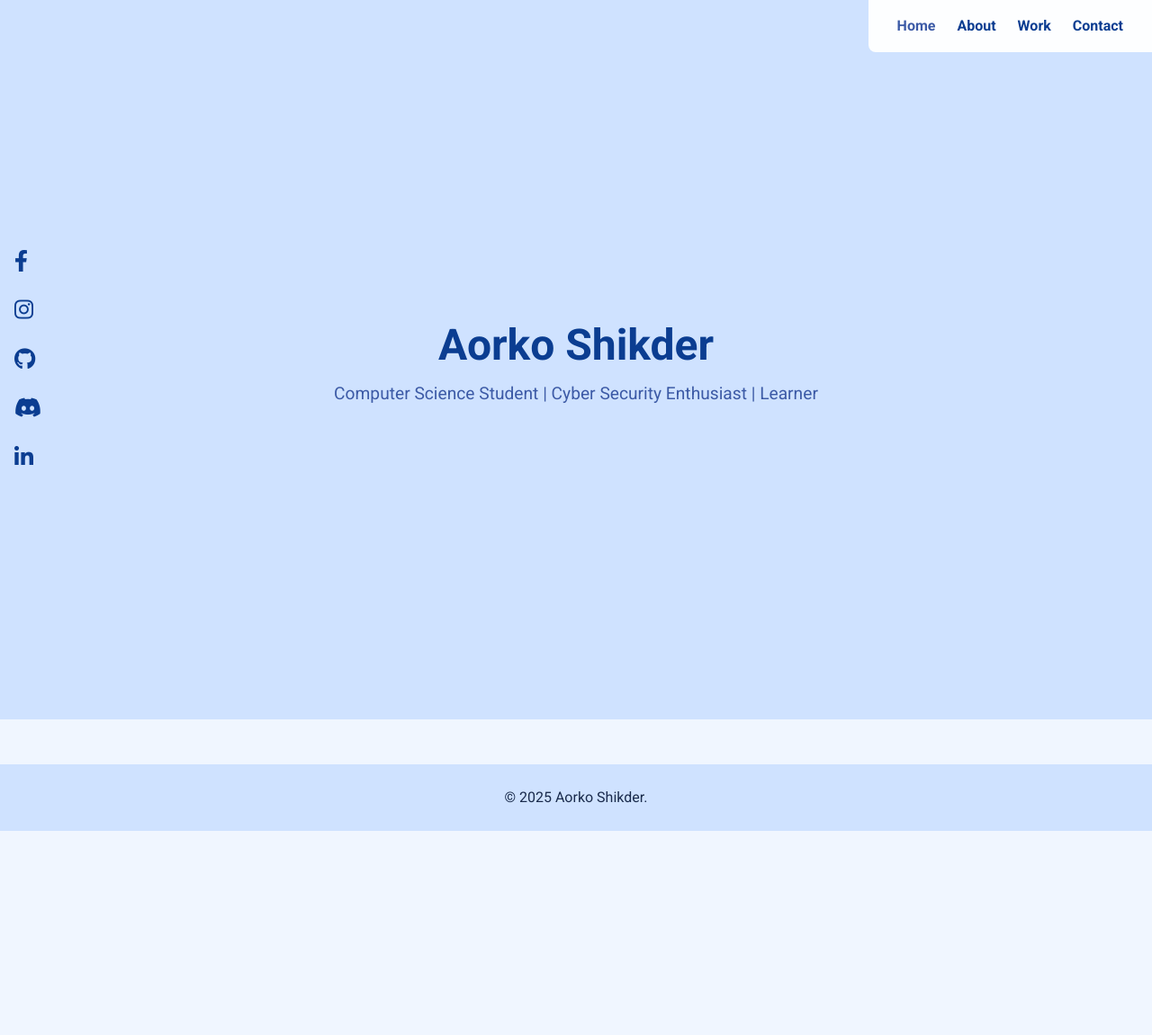
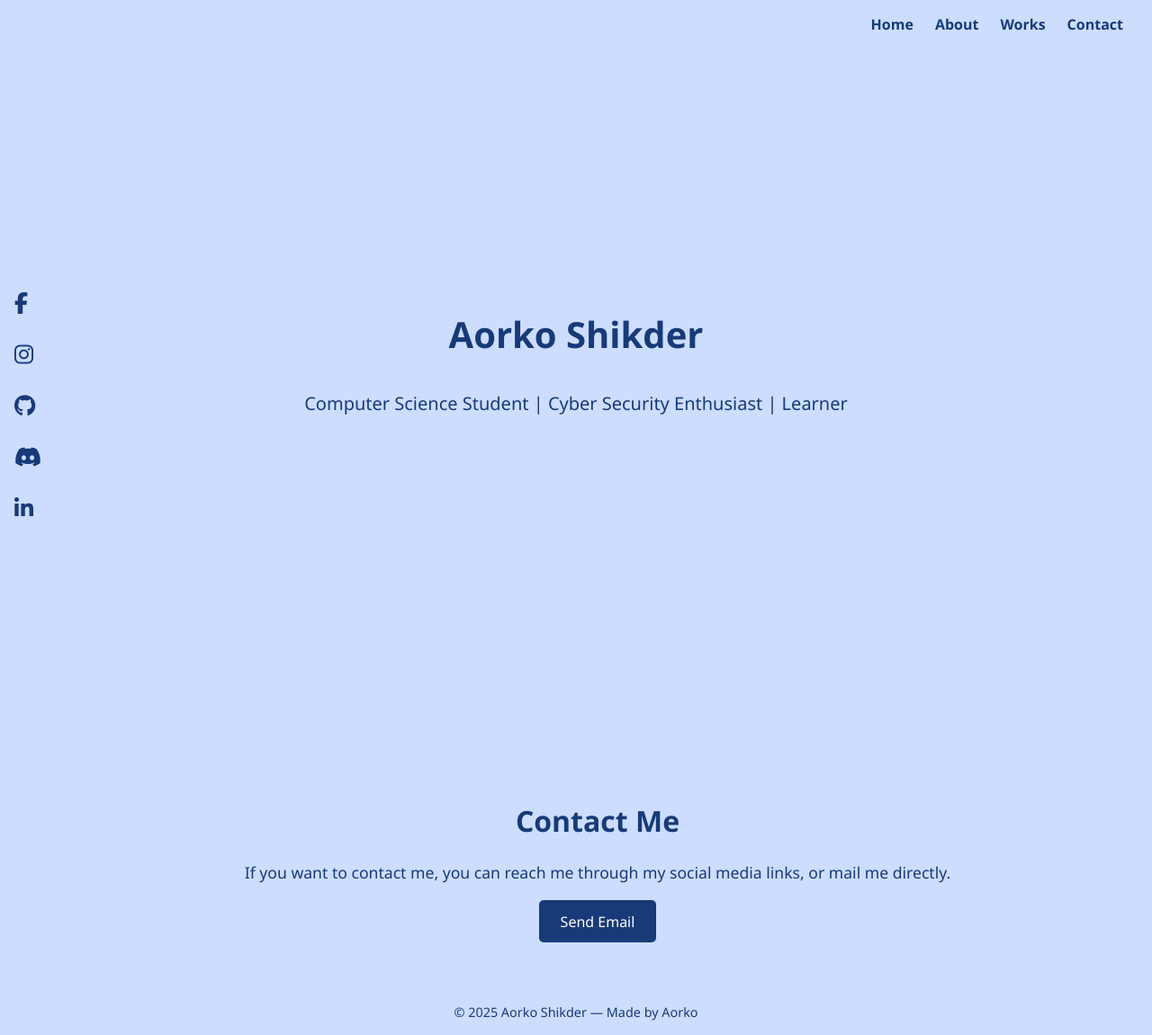
Before and after one commit to aleister03/aleister03.github.io, a plain HTML site: page index.html in a window 1280 px wide. Shown: the whole page at 90% size. Before the commit the page ends 924 px from the top, so only its background shows below. Drawn offline with Linux system fonts and the light colour scheme.

Commit message:
Update index.html

```diff
--- a/index.html
+++ b/index.html
@@ -2,134 +2,129 @@
 <html lang="en">
 <head>
   <meta charset="UTF-8" />
-  <meta name="viewport" content="width=device-width, initial-scale=1.0" />
-  <title>Aorko's Portfolio</title>
-  <link href="https://fonts.googleapis.com/css2?family=Roboto:wght@400;700&display=swap" rel="stylesheet">
-  <link href="https://cdnjs.cloudflare.com/ajax/libs/font-awesome/6.0.0-beta3/css/all.min.css" rel="stylesheet">
+  <meta name="viewport" content="width=device-width, initial-scale=1.0"/>
+  <title>Aorko Shikder</title>
+  <link rel="stylesheet" href="https://cdnjs.cloudflare.com/ajax/libs/font-awesome/6.5.0/css/all.min.css"/>
   <style>
-    * {
+    body {
       margin: 0;
-      padding: 0;
-      box-sizing: border-box;
-      font-family: 'Roboto', sans-serif;
-      scroll-behavior: smooth;
-    }
-    body {
-      background-color: #f0f6ff;
-      color: #1a2b4c;
-      line-height: 1.6;
-    }
-    header {
-      height: 100vh;
+      background-color: #ccddff;
+      font-family: 'Segoe UI', Tahoma, Geneva, Verdana, sans-serif;
+      color: #183a78;
       display: flex;
       flex-direction: column;
-      justify-content: center;
-      align-items: center;
-      background: #cfe2ff;
-      text-align: center;
-      position: relative;
+      min-height: 100vh;
     }
-    header h1 {
-      font-size: 3rem;
-      color: #0b3d91;
-    }
-    header p {
-      font-size: 1.2rem;
-      color: #3c5aa6;
-    }
-    nav {
+
+    .navbar {
       position: fixed;
       top: 0;
       right: 0;
-      background: rgba(255, 255, 255, 0.95);
       padding: 1rem 2rem;
+      background-color: #ccddff;
       display: flex;
       gap: 1.5rem;
+      font-weight: bold;
+      transition: top 0.3s;
       z-index: 1000;
-      border-bottom-left-radius: 8px;
     }
-    nav a {
+
+    .navbar a {
+      color: #183a78;
       text-decoration: none;
-      color: #0b3d91;
-      font-weight: bold;
     }
-    nav a.active {
-      font-weight: 900;
-      color: #3c5aa6;
+
+    .navbar a:hover {
+      text-decoration: underline;
     }
-    nav a:hover {
-      color: #3c5aa6;
-    }
-    .social-sidebar {
+
+    .socials {
       position: fixed;
-      top: 50%;
-      left: 0;
-      transform: translateY(-50%);
+      top: 40%;
+      left: 1rem;
       display: flex;
       flex-direction: column;
-      gap: 1rem;
-      padding: 1rem;
+      gap: 1.5rem;
+      font-size: 1.5rem;
+      z-index: 999;
     }
-    .social-sidebar a {
-      color: #0b3d91;
-      font-size: 1.5rem;
+
+    .socials a {
+      color: #183a78;
       text-decoration: none;
     }
-    .social-sidebar a:hover {
-      color: #3c5aa6;
+
+    .center-content {
+      display: flex;
+      justify-content: center;
+      align-items: center;
+      text-align: center;
+      height: 100vh;
+      flex-direction: column;
+      color: #183a78;
     }
+
+    .center-content h1 {
+      font-size: 2.5rem;
+      font-weight: 700;
+      margin-bottom: 1rem;
+    }
+
+    .center-content p {
+      font-size: 1.25rem;
+    }
+
+    .contact-section {
+      padding: 4rem 2rem;
+      background-color: #ccddff;
+      text-align: center;
+      margin-left: 3rem;
+    }
+
+    .contact-section h2 {
+      font-size: 2rem;
+      margin-bottom: 1.5rem;
+    }
+
+    .contact-section p {
+      font-size: 1.1rem;
+      margin-bottom: 2rem;
+    }
+
+    .contact-section .contact-button {
+      background-color: #183a78;
+      color: white;
+      border: none;
+      padding: 0.8rem 1.5rem;
+      font-size: 1rem;
+      cursor: pointer;
+      border-radius: 5px;
+      text-decoration: none;
+    }
+
+    .contact-section .contact-button:hover {
+      background-color: #112b59;
+    }
+
     footer {
-      background: #cfe2ff;
       text-align: center;
-      padding: 1.5rem;
-      margin-top: 50px;
+      padding: 1rem;
+      background-color: #ccddff;
+      color: #183a78;
+      font-size: 0.9rem;
     }
   </style>
-  <script>
-    function showError(event, section) {
-      const currentHash = window.location.hash;
-      const isHome = (section === 'home') &&
-                    (currentHash === '' || currentHash === '#home' || window.location.pathname.endsWith('index.html'));
-      if (isHome) {
-        return;
-      }
-      event.preventDefault();
-      alert(`Error: The "${section}" section is currently unavailable.`);
-    }
-    window.addEventListener("DOMContentLoaded", () => {
-      const navLinks = document.querySelectorAll("nav a");
-
-      function setActive(link) {
-        navLinks.forEach(nav => nav.classList.remove("active"));
-        link.classList.add("active");
-      }
-      const homeLink = document.querySelector('nav a[href="#home"]');
-      if (homeLink) setActive(homeLink);
-
-      navLinks.forEach(link => {
-        link.addEventListener("click", function () {
-          setActive(this);
-        });
-      });
-    });
-  </script>
-
-
 </head>
 <body>
-  <nav>
-    <a href="#home" onclick="showError(event, 'home')">Home</a>
-    <a href="#about" onclick="showError(event, 'about')">About</a>
-    <a href="#work" onclick="showError(event, 'work')">Work</a>
-    <a href="#contact" onclick="showError(event, 'contact')">Contact</a>
-  </nav>
 
-  <header id="home">
-    <h1>Aorko Shikder</h1>
-    <p>Computer Science Student | Cyber Security Enthusiast | Learner</p>
-  </header>
+  <div class="navbar" id="navbar">
+    <a href="#home">Home</a>
+    <a href="#" onclick="showUnavailableMessage('About')">About</a>
+    <a href="#" onclick="showUnavailableMessage('Works')">Works</a>
+    <a href="#contact">Contact</a>
+  </div>
 
-  <div class="social-sidebar">
+  <div class="socials">
     <a href="https://facebook.com/aorko.shikder" target="_blank"><i class="fab fa-facebook-f"></i></a>
     <a href="https://instagram.com/shattered__teacup" target="_blank"><i class="fab fa-instagram"></i></a>
     <a href="https://github.com/aleister03" target="_blank"><i class="fab fa-github"></i></a>
@@ -137,8 +132,38 @@
     <a href="https://linkedin.com/in/aorko-shikder" target="_blank"><i class="fab fa-linkedin-in"></i></a>
   </div>
 
+  <div class="center-content" id="home">
+    <h1>Aorko Shikder</h1>
+    <p>Computer Science Student | Cyber Security Enthusiast | Learner</p>
+  </div>
+  <div class="contact-section" id="contact">
+    <h2>Contact Me</h2>
+    <p>If you want to contact me, you can reach me through my social media links, or mail me directly.</p>
+    <a href="mailto:aorko.shikder@example.com" class="contact-button">Send Email</a>
+  </div>
+
   <footer>
-    <p>&copy; 2025 Aorko Shikder.</p>
+    © 2025 Aorko Shikder — Made by Aorko
   </footer>
+
+  <script>
+    let lastScrollTop = 0;
+    const navbar = document.getElementById("navbar");
+
+    window.addEventListener("scroll", function () {
+      let scrollTop = window.scrollY || document.documentElement.scrollTop;
+      if (scrollTop > lastScrollTop) {
+        navbar.style.top = "-70px";
+      } else {
+        navbar.style.top = "0";
+      }
+      lastScrollTop = scrollTop <= 0 ? 0 : scrollTop;
+    });
+
+    function showUnavailableMessage(section) {
+      alert(`${section} section is currently unavailable. Please check back later!`);
+    }
+  </script>
+
 </body>
 </html>
```
